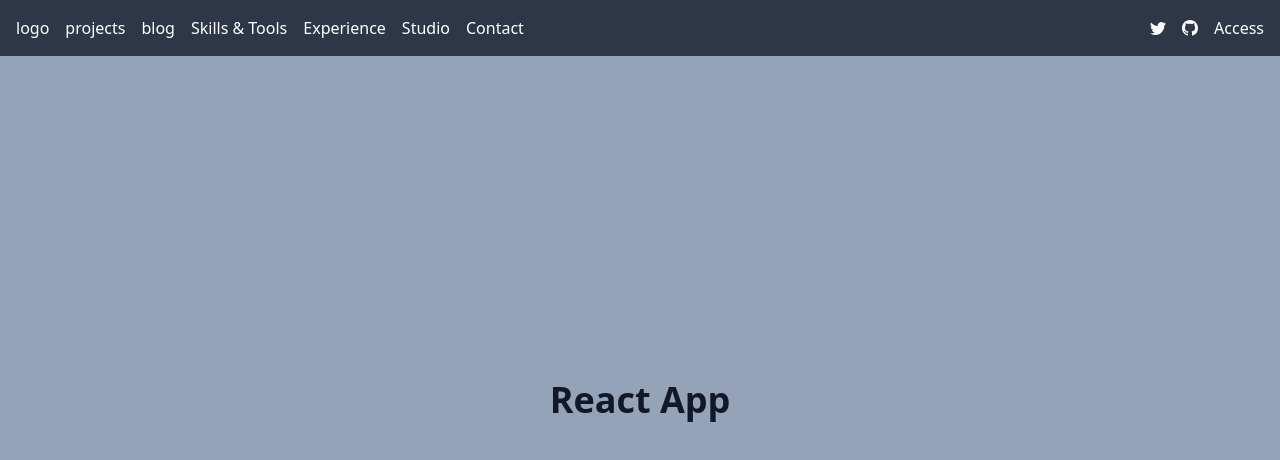
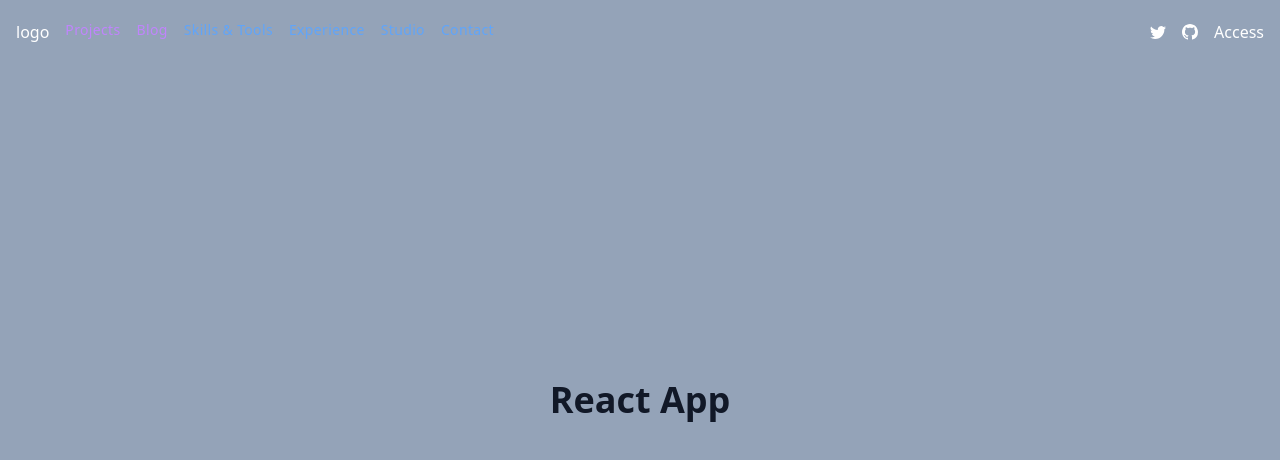
Before and after one commit to ImJars/Development-full-coding, a React (Vite) app: page / in a window 1280 px wide. Shown: the top 460 px of the page. Built offline with nearby package versions, Linux system fonts and the light colour scheme.

Commit message:
Navbar_link_example

```diff
--- /dev/null
+++ b/src/components/header-link.jsx
@@ -0,0 +1,16 @@
+import React from 'react'
+
+function HeaderLink({ classNames, link, linkText }) {
+    return (
+        <>
+            <a
+                className={`${ classNames } text-sm tracking-wide`}
+                href={ link }
+            >
+                { linkText }
+            </a>
+        </>
+    )
+}
+
+export default HeaderLink
--- a/src/components/header.jsx
+++ b/src/components/header.jsx
@@ -1,11 +1,11 @@
 import React, { useState } from 'react'
 import styled from 'styled-components'
 import { BsTwitter, BsGithub } from 'react-icons/bs'
+import HeaderLink from './header-link'
 
 const Navbar = styled.header`
     &.navbar{
-        background-color: #2d3748;
-        height: 3.5rem;
+        height: 4rem;
         width: 100%;
         position: fixed;
         color: rgb(255, 255, 255);
@@ -42,24 +42,36 @@ function Header() {
                         <h1>
                             logo
                         </h1>
-                        <h2>
-                            projects
-                        </h2>
-                        <h3>
-                            blog
-                        </h3>
-                        <h4>
-                            Skills & Tools
-                        </h4>
-                        <h5>
-                            Experience
-                        </h5>
-                        <h6>
-                            Studio
-                        </h6>
-                        <h6>
-                            Contact
-                        </h6>
+                        <HeaderLink
+                            classNames={'text-purple-400 hover:text-purple-300'}
+                            link={'#'}
+                            linkText={'Projects'}
+                        />
+                        <HeaderLink
+                            classNames={'text-purple-400 hover:text-purple-300'}
+                            link={'#'}
+                            linkText={'Blog'}
+                        />
+                        <HeaderLink
+                            classNames={'text-blue-400 hover:text-blue-300'}
+                            link={'#'}
+                            linkText={'Skills & Tools'}
+                        />
+                        <HeaderLink
+                            classNames={'text-blue-400 hover:text-blue-300'}
+                            link={'#'}
+                            linkText={'Experience'}
+                        />
+                        <HeaderLink
+                            classNames={'text-blue-400 hover:text-blue-300'}
+                            link={'#'}
+                            linkText={'Studio'}
+                        />
+                        <HeaderLink
+                            classNames={'text-blue-400 hover:text-blue-300'}
+                            link={'#'}
+                            linkText={'Contact'}
+                        />
                     </div>
                     <div
                         className='flex space-x-4 items-center'
```
